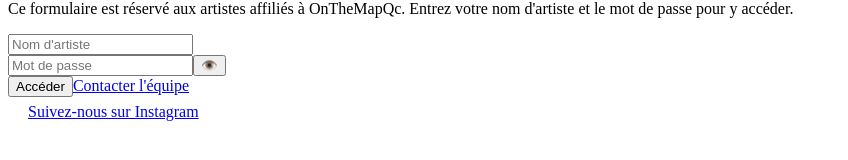
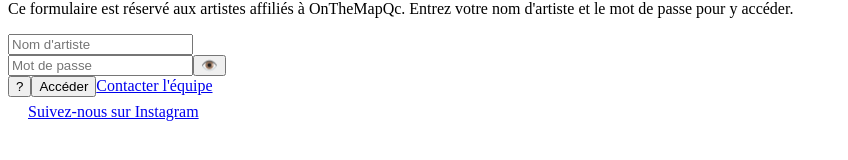
Before and after one commit to OTMQC/artist-hub-otmqc-with-logo, a Next.js app: page / in a window 1280 px wide. Shown: the part 192-352 px from the top of the page, without its empty margins (0-848 px from the left). Built offline with nearby package versions, Linux system fonts and the light colour scheme.

Commit message:
insta et ?

```diff
--- a/components/ArtistHub.js
+++ b/components/ArtistHub.js
@@ -171,7 +171,15 @@
             🔒 Accès verrouillé – temps restant : {Math.floor(timeLeft / 60)} min {timeLeft % 60}s
           </p>
         )}
+
         <button
+          onClick={() => setShowInfo(!showInfo)}
+          className="ml-4 text-xl text-gray-600 hover:text-black"
+          aria-label="Informations"
+        >
+          ?
+        </button>
+<button
           onClick={handleSubmit}
           className="w-full bg-black text-white py-3 rounded-xl font-semibold shadow-lg hover:bg-gray-900 transition-all duration-200"
         >
@@ -190,7 +198,7 @@
           href="https://www.instagram.com/onthemapqc/"
           target="_blank"
           rel="noopener noreferrer"
-          className="flex items-center gap-2 bg-[#E1306C] text-white px-6 py-3 rounded-full text-sm font-semibold hover:bg-[#c22d61] transition"
+          className="flex items-center gap-2 bg-blue-600 text-white px-6 py-3 rounded-full text-sm font-semibold hover:bg-blue-700 transition"
         >
           <svg xmlns="http://www.w3.org/2000/svg" viewBox="0 0 448 512" width="20" height="20" fill="white">
             <path d="M224,202.66A53.34,53.34,0,1,0,277.34,256,53.38,53.38,0,0,0,224,202.66Zm124.71-41a54,54,0,0,0-30.81-30.81C294.08,122.51,224,122.51,224,122.51s-70.08,0-93.9,8.38a54,54,0,0,0-30.81,30.81C91.91,146.49,91.91,192,91.91,192s0,70.08,8.38,93.9a54,54,0,0,0,30.81,30.81C153.92,326.49,224,326.49,224,326.49s70.08,0,93.9-8.38a54,54,0,0,0,30.81-30.81c8.38-23.82,8.38-93.9,8.38-93.9S357.09,146.49,348.71,161.63ZM224,288a32,32,0,1,1,32-32A32,32,0,0,1,224,288Zm88-120a12,12,0,1,1,12-12A12,12,0,0,1,312,168Z" />
```
Also changed, not shown: 1 other file (tests, documents, lock files or other folders).
